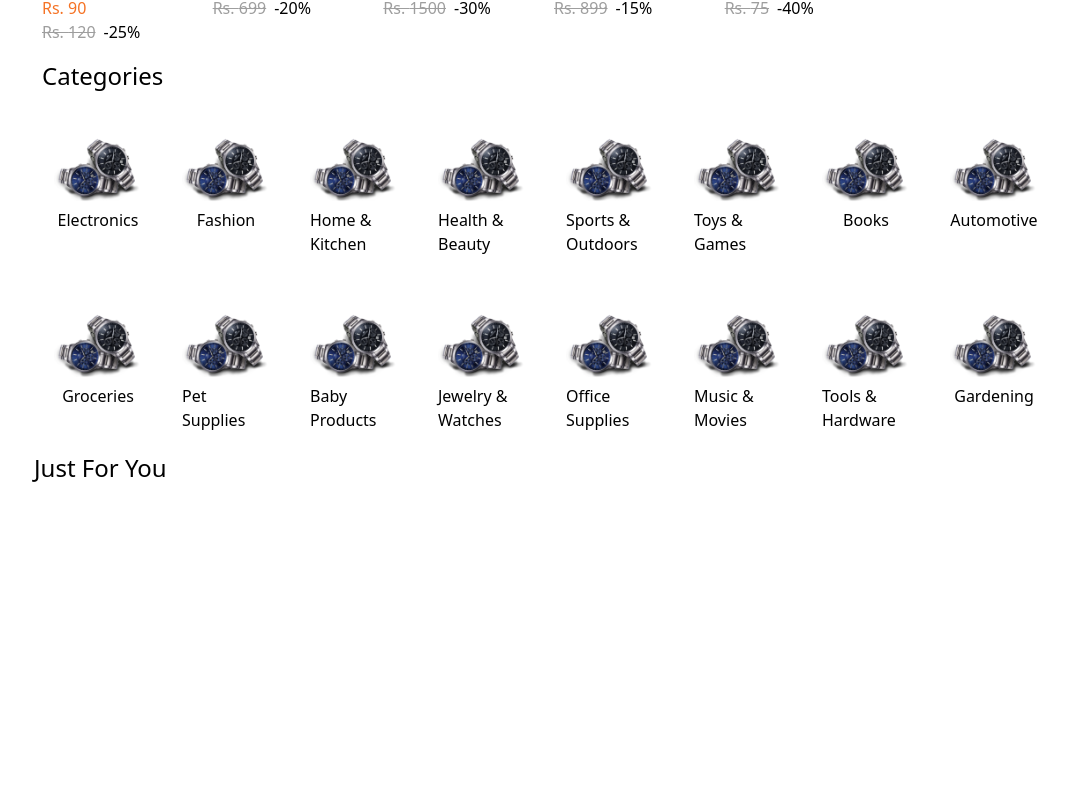
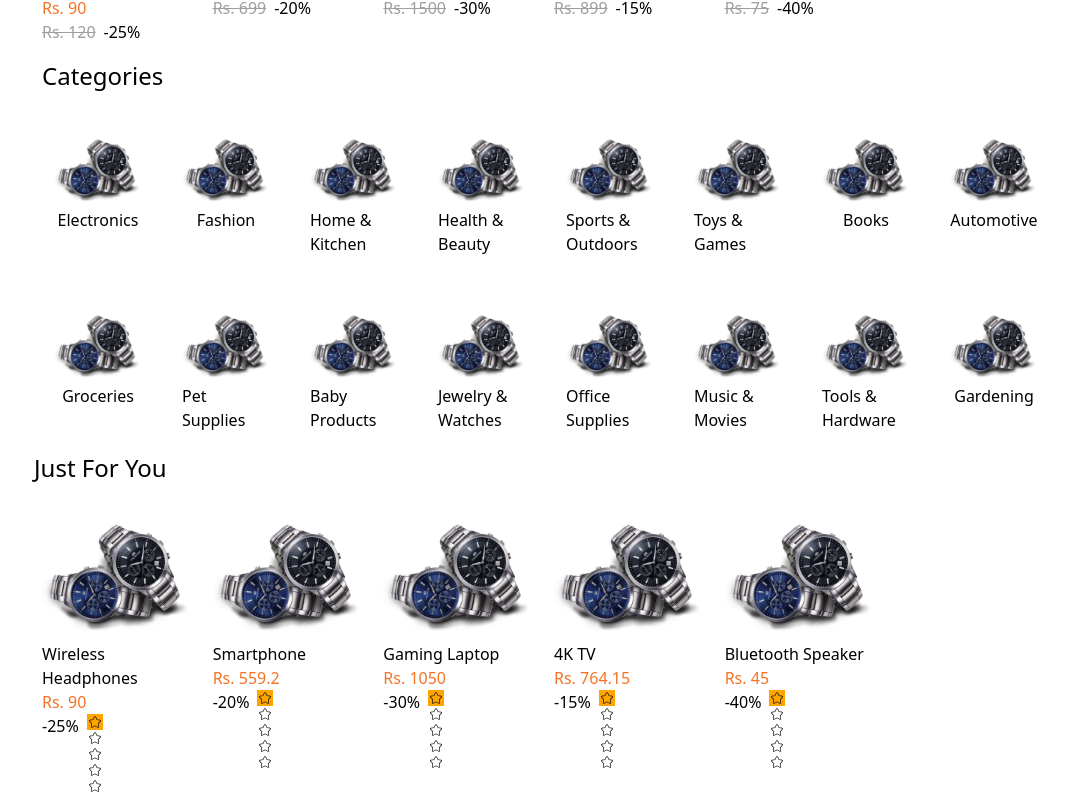
Before and after one commit to Ram-cpu-coder/DARAZ-CLONE, a React (Vite) app: page / in a window 1280 px wide. Shown: the part 915-1717 px from the top of the page, without its empty margins (94-1162 px from the left). Before the commit the page ends 1517 px from the top, so only its background shows below. Built offline with nearby package versions, Linux system fonts and the light colour scheme.

Commit message:
prashrijan

```diff
--- a/src/Offer/Just For You/JustForYou.jsx
+++ b/src/Offer/Just For You/JustForYou.jsx
@@ -7,7 +7,7 @@ const JustForYou = ({ items }) => {
       <h1 className="text-2xl">Just For You</h1>
       <div className="grid grid-rows-[auto] grid-cols-6">
         {items.map((item) => {
-          <JustForYouCard item={item} />;
+          return <JustForYouCard item={item} />;
         })}
         {/* <FlashSaleCard />
         <FlashSaleCard />
```
